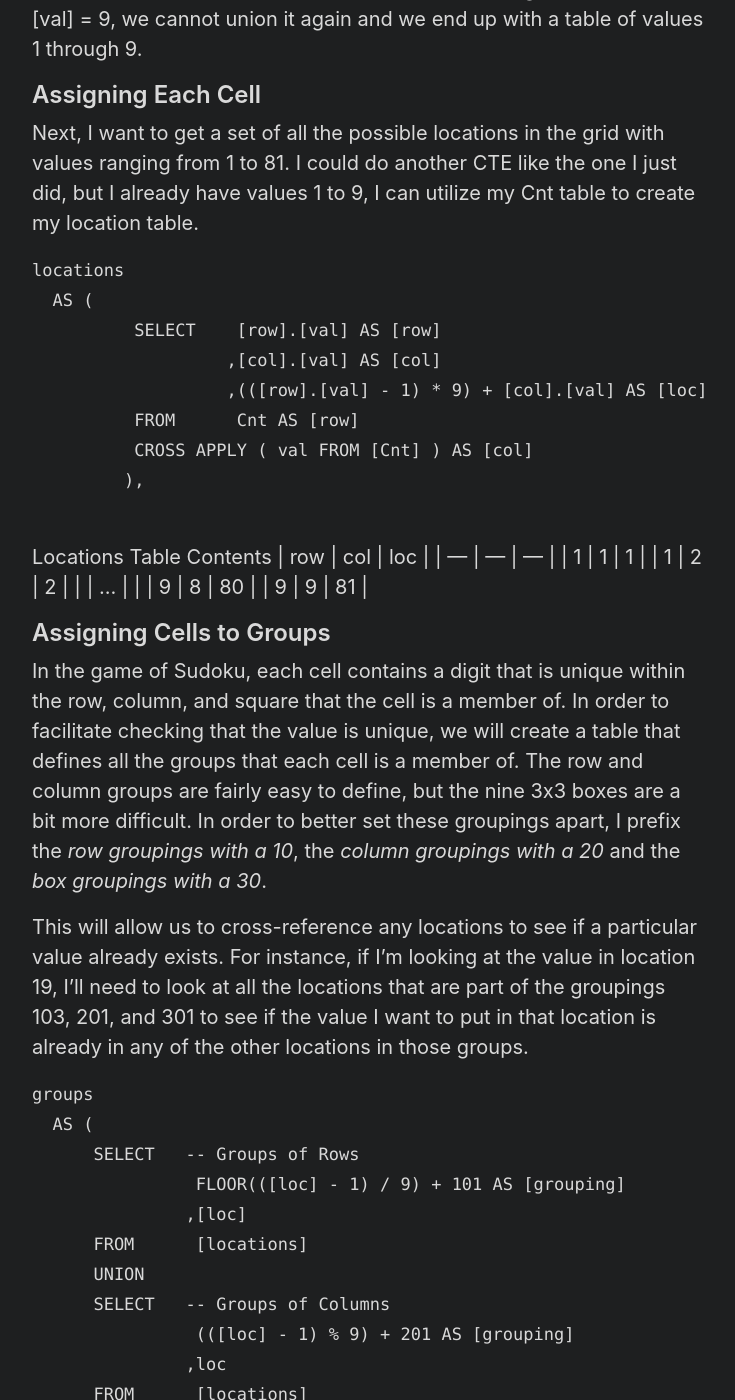
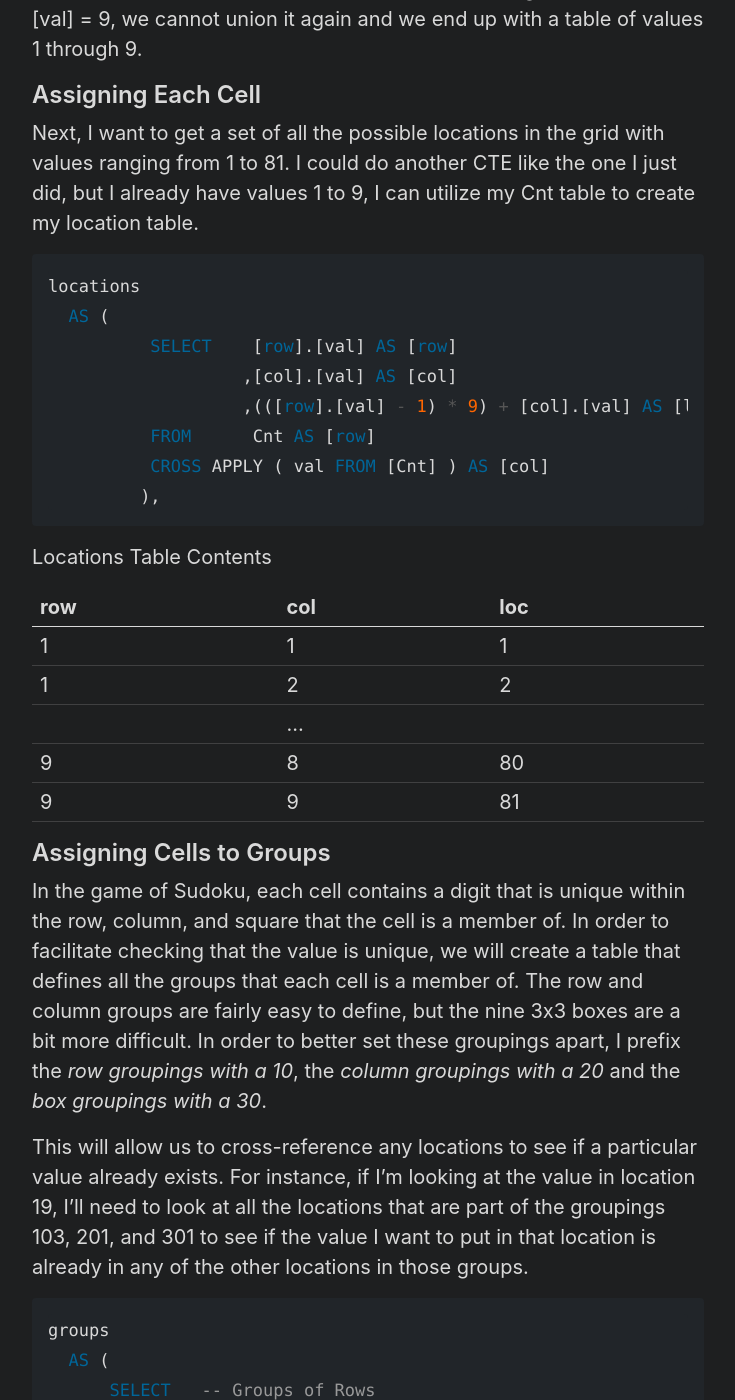
Before and after one commit to tannerallison/tannerallison.github.io, a Jekyll site: the page built from _posts/2016-07-12-sudoku-part2.md, in a window 1280 px wide and 1400 px high, scrolled down 1165 px. Shown: the whole window, without its empty margins (272-1007 px from the left). Built offline with Jekyll 4.4.1, drawn with Linux system fonts in a browser that asks for light colours; some of the changed text lies outside the part shown.

Commit message:
part 2 fixes

````diff
--- a/_posts/2016-07-12-sudoku-part2.md
+++ b/_posts/2016-07-12-sudoku-part2.md
@@ -11,7 +11,7 @@ My solution utilizes a lot of recursive common table expressions (CTEs). CTEs ar
 
 Since this puzzle is all about digits 1 through 9, I need to make something that will get me those values to work with.
 
-```SQL
+```sql
 ;WITH Cnt AS
 (
    SELECT 1 AS [val]
@@ -29,7 +29,7 @@ This is an easy way to get the digits we need without having to list them all ou
 
 Next, I want to get a set of all the possible locations in the grid with values ranging from 1 to 81. I could do another CTE like the one I just did, but I already have values 1 to 9, I can utilize my Cnt table to create my location table.
 
-```SQL
+```sql
 locations
   AS (
           SELECT    [row].[val] AS [row]
@@ -41,6 +41,7 @@ locations
 ```
 
 Locations Table Contents
+
 | row | col | loc |
 | --- | --- | --- |
 | 1   | 1   | 1   |
@@ -55,7 +56,7 @@ In the game of Sudoku, each cell contains a digit that is unique within the row,
 
 This will allow us to cross-reference any locations to see if a particular value already exists. For instance, if I'm looking at the value in location 19, I'll need to look at all the locations that are part of the groupings 103, 201, and 301 to see if the value I want to put in that location is already in any of the other locations in those groups.
 
-```SQL
+```sql
 groups
   AS (
       SELECT   -- Groups of Rows
@@ -82,7 +83,6 @@ The first two select clauses are retrieving the row and column groupings respect
 | 101      | 1  -- Rows    |
 | 101      | 2             |
 | ...      |               |
-| 101      | 8             |
 | 101      | 9             |
 | 102      | 10            |
 | ..       |               |
````
Also changed, not shown: other parts of _posts/2016-07-12-sudoku-part2.md (+0 -8 lines).
